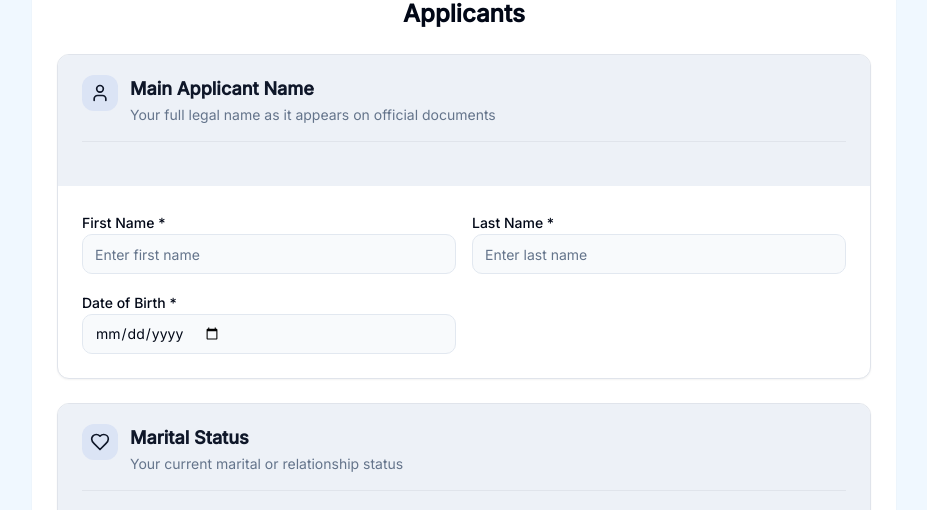
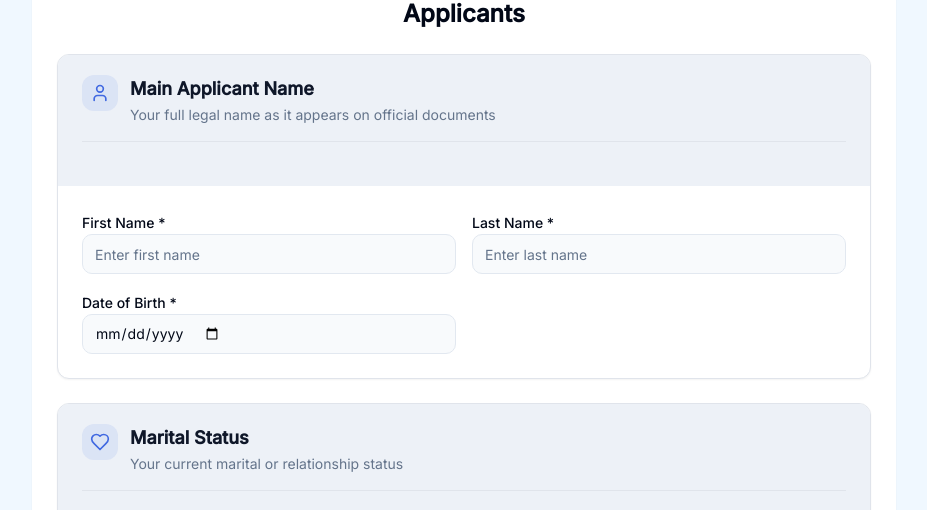
Before and after one commit to samndp-FR/hero-docs-journey-98, a React (Vite) app: page /application-form in a window 1280 px wide. Shown: the part 225-735 px from the top of the page, without its empty margins (176-1103 px from the left). Built offline with nearby package versions, Linux system fonts and the light colour scheme; a web font is replaced by a local one.

Commit message:
Reverted to commit 7103288af0daf7d04fc5992040060f731f0b7584

```diff
--- a/src/components/form/FormSectionHeader.tsx
+++ b/src/components/form/FormSectionHeader.tsx
@@ -9,7 +9,7 @@ interface FormSectionHeaderProps {
 
 const FormSectionHeader: React.FC<FormSectionHeaderProps> = ({ icon: Icon, title, description }) => (
   <div className="flex items-start gap-3 pb-4 mb-6 border-b border-[hsl(var(--section-divider))]">
-    <div className="p-2 rounded-lg bg-primary-blue/10 text-foreground shrink-0">
+    <div className="p-2 rounded-lg bg-primary-blue/10 text-primary-blue shrink-0">
       <Icon className="w-5 h-5" />
     </div>
     <div>
```
